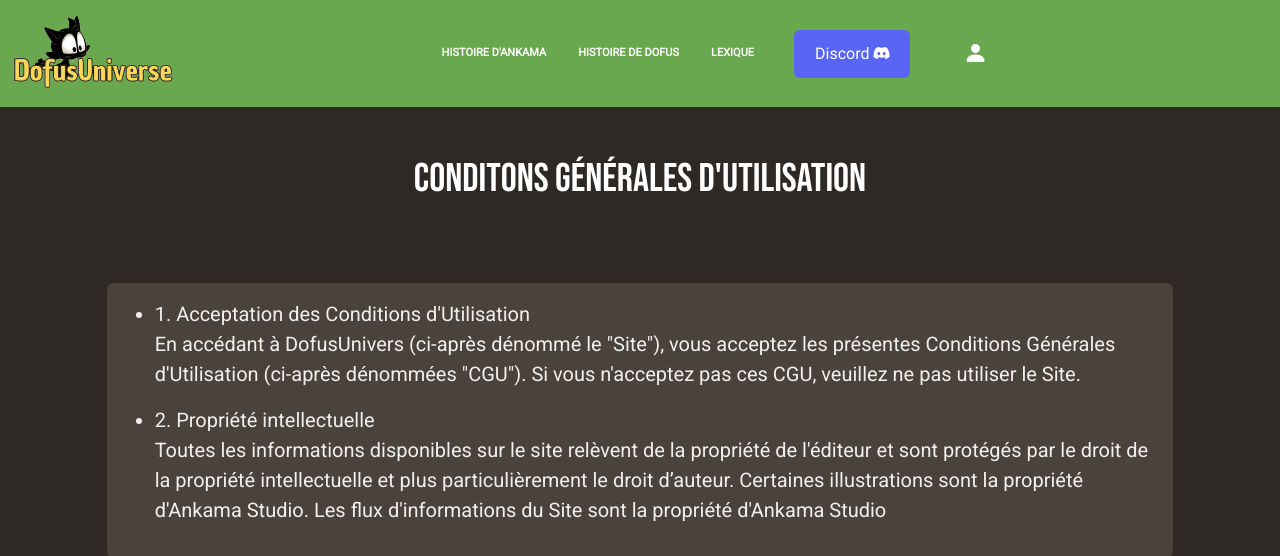
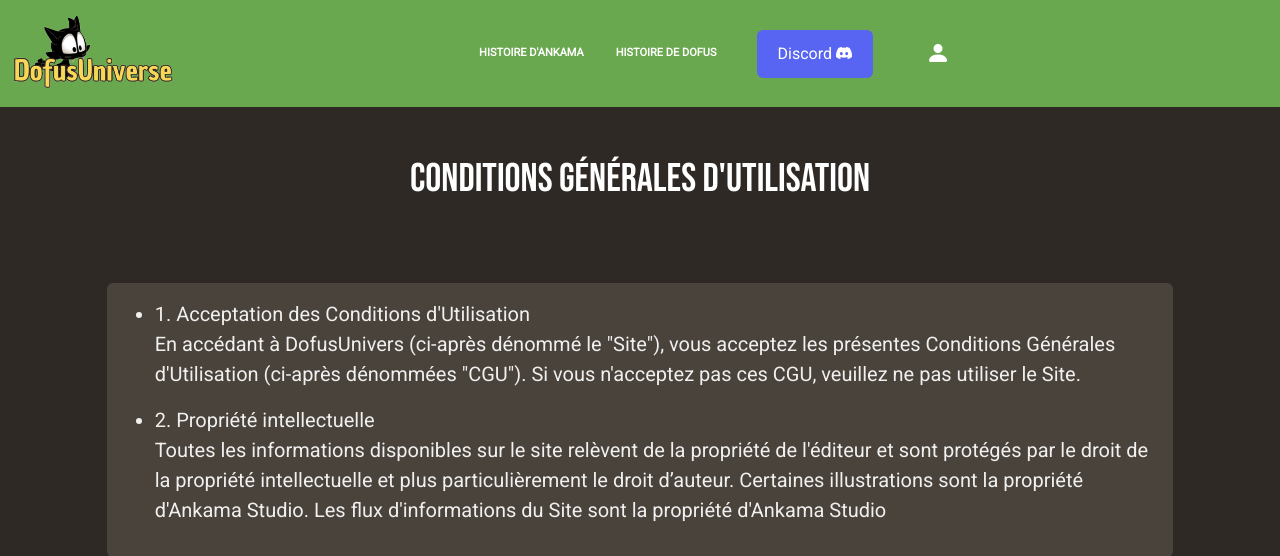
Before and after one commit to allanbaguet/DofusUniverse, a PHP site: page /controllers/cgu_controller.php in a window 1280 px wide. Shown: the top 556 px of the page. Run offline with PHP 8.4, Linux system fonts and the light colour scheme; the visitor is signed in with stand-in values (Sample User, id 1); some libraries are stand-ins or nearby versions.

Commit message:
cgu + mentions fait / lexique retiré

```diff
--- a/cgu.php
+++ b/cgu.php
@@ -2,7 +2,7 @@
     <div class="container-fluid">
         <div class="row">
             <div class="col">
-                <h1 class="text-uppercase text-center text-white p-5">Conditons générales d'utilisation</h1>
+                <h1 class="text-uppercase text-center text-white p-5">Conditions générales d'utilisation</h1>
             </div>
         </div>
     </div>
--- a/views/templates/header.php
+++ b/views/templates/header.php
@@ -39,9 +39,9 @@
                         <li class="nav-item p-2 px-2 d-flex justify-content-center align-items-center">
                             <a class="nav-link text-white text-center text-uppercase txtNavbar" href="/histoire-dofus">Histoire de Dofus</a>
                         </li>
-                        <li class="nav-item p-2 px-2 d-flex justify-content-center align-items-center">
+                        <!-- <li class="nav-item p-2 px-2 d-flex justify-content-center align-items-center">
                             <a class="nav-link text-white text-center text-uppercase txtNavbar" href="/lexique">Lexique</a>
-                        </li>
+                        </li> -->
                         <li class="nav-item p-2 px-2 d-flex justify-content-center align-items-center">
                             <a class="<?= (isset($_SESSION['id_users']) == [] ? 'd-none' : 'd-block') ?> nav-link text-white text-center text-uppercase txtNavbar" href="/encyclopédie">Encyclopédie</a>
                         </li>
```
